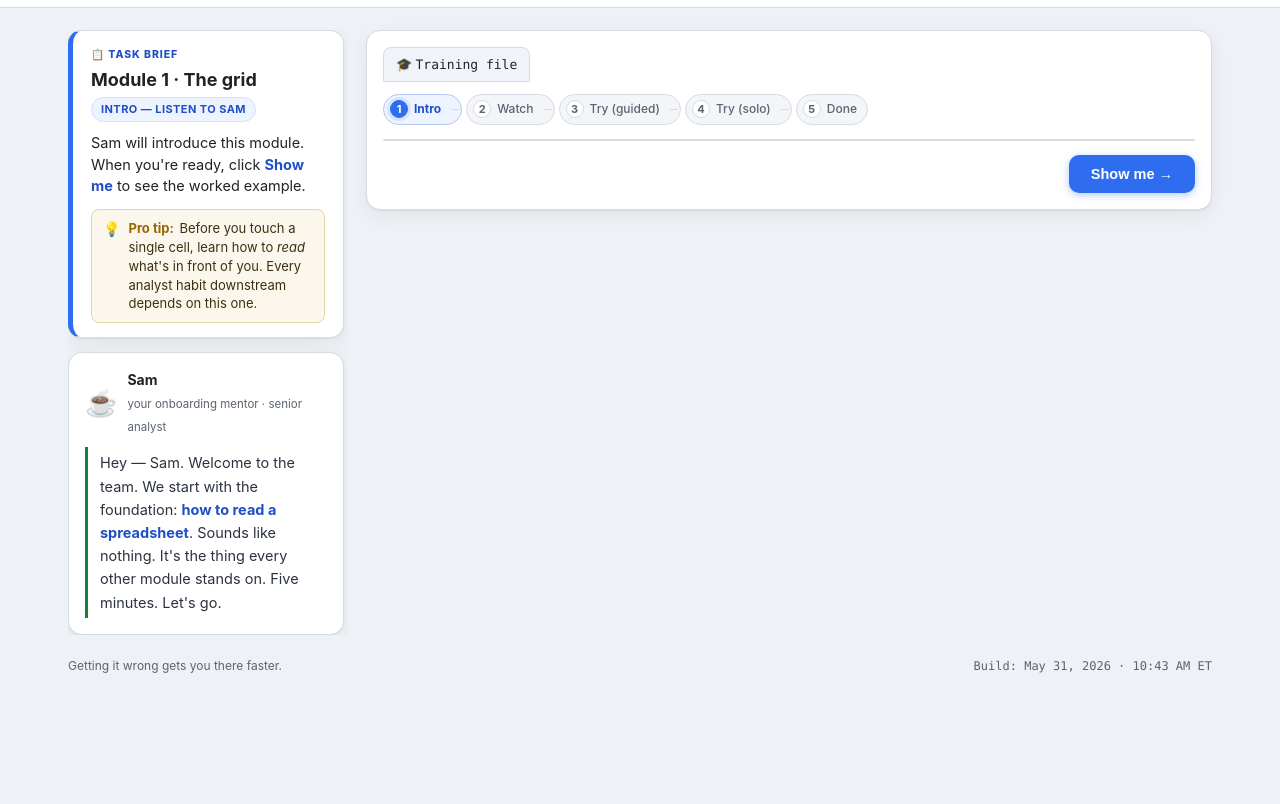
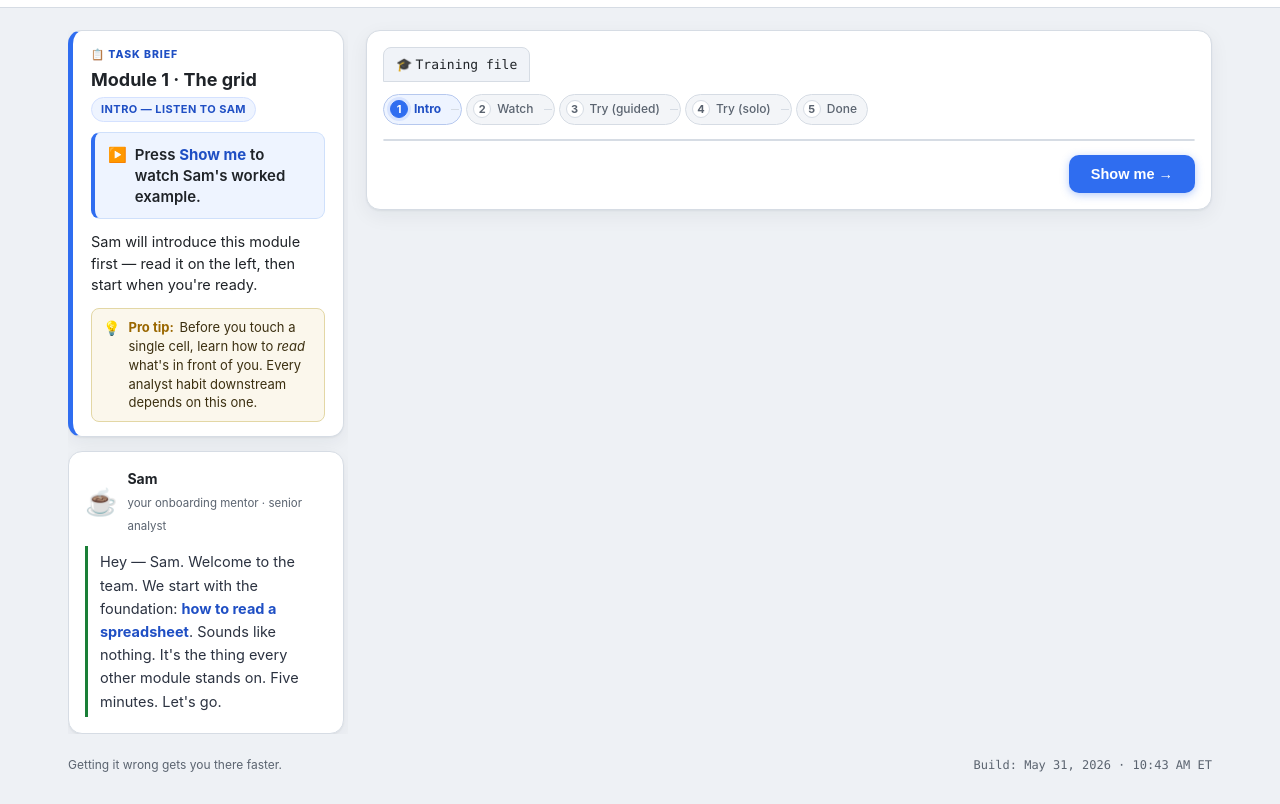
Before and after one commit to michaelnocito/spreadsheet-archaeology, a plain HTML site: page index.html in a window 1280 px wide. Both pictures are taken after a click on the button "Start Module 1 →". Shown: the part 51-855 px from the top of the page. Before the commit the page ends 800 px from the top, so only its background shows below. Drawn offline with Linux system fonts and the light colour scheme.

Commit message:
Brief card: surface a crisp "current task" directive above the prose
The action was buried inside the context sentence ("…only one is stored as
text. Click that one."). Now every brief leads with one scannable directive in
an accented box, with the prompt demoted to supporting context.

- styles.css: .brief-task callout (blue Academy / purple Job) + [hidden] fix
- academy.js: render opts.task per stage; intro/watch/try/done each get one
- lessons.js: task directive on every practice rep; prompts trimmed to context
- index.html + engine.js + waves.js: same directive line on the Job brief

Co-Authored-By: Claude Opus 4.8 <noreply@anthropic.com>

```diff
--- a/academy.js
+++ b/academy.js
@@ -51,6 +51,7 @@
             <div class="brief-eyebrow">📋 Task brief</div>
             <h2 id="a-brief-title" class="brief-title">Module</h2>
             <div id="a-brief-stage" class="brief-stage"></div>
+            <p id="a-brief-task" class="brief-task" hidden></p>
             <p id="a-prompt" class="brief-prompt"></p>
             <div id="a-brief-checklist-wrap" hidden>
               <div class="brief-sublabel">Your checklist</div>
@@ -120,6 +121,16 @@
   function setBrief(stage, opts) {
     opts = opts || {};
     $("#a-brief-stage").textContent = stage || "";
+    // The crisp directive — the one thing to do right now, scannable at a glance.
+    const taskEl = $("#a-brief-task");
+    if (opts.task) {
+      taskEl.innerHTML =
+        `<span class="task-icon">${opts.taskIcon || "🎯"}</span>` +
+        `<span class="task-do">${opts.task}</span>`;
+      taskEl.hidden = false;
+    } else {
+      taskEl.hidden = true;
+    }
     $("#a-prompt").innerHTML = opts.prompt || "";
     const wrap = $("#a-brief-checklist-wrap");
     if (opts.checklist && opts.checklist.length) {
@@ -185,7 +196,9 @@
     if (stage === "intro") {
       voice(lesson.mentor_intro);
       setBrief("Intro — listen to Sam", {
-        prompt: "Sam will introduce this module. When you're ready, click <b>Show me</b> to see the worked example."
+        taskIcon: "▶️",
+        task: "Press <b>Show me</b> to watch Sam's worked example.",
+        prompt: "Sam will introduce this module first — read it on the left, then start when you're ready."
       });
       $("#a-sheet").innerHTML = "";
       workHint("");
@@ -196,7 +209,9 @@
     if (stage === "teach") {
       voice(lesson.teach.explain);
       setBrief("Watch — worked example", {
-        prompt: "Sam's walking through a clean example. Just watch and follow what they're pointing at.",
+        taskIcon: "👀",
+        task: "Just watch what's highlighted below — then press <b>Got it</b>.",
+        prompt: "Sam's walking through a clean example. Nothing to click yet — follow what they point at.",
         checklist: [
           "Read Sam's explanation",
           "Notice what's highlighted in the file below",
@@ -224,6 +239,7 @@
         ? "Go ahead — I'll leave the answer highlighted and a hint up while you get the feel."
         : "Now without the training wheels. Take your time. Backup's right there if you want it.");
       setBrief(guided ? "Try it — guided (we do)" : "Try it — solo (you do)", {
+        task: rep.task,
         prompt: rep.prompt,
         checklist: rep.checklist
       });
@@ -284,6 +300,10 @@
       const hasNextLesson = lessonIdx + 1 < LESSONS.length;
       voice(lesson.mentor_outro);
       setBrief("Module complete ✓", {
+        taskIcon: "✅",
+        task: hasNextLesson
+          ? "Press <b>Next module</b> to keep going."
+          : "Press <b>Head to the job</b> to start for real.",
         prompt: hasNextLesson
           ? "Skill banked. One more before we open the cursed drive."
           : "You've got the skill. Time to use it for real."
--- a/engine.js
+++ b/engine.js
@@ -34,6 +34,13 @@
     renderPredecessor(WAVE.scenario.intro, "intro");
     $("#job-brief-title").textContent = `File ${state.index + 1} · ${WAVE.concept.name}`;
     $("#job-brief-stage").textContent = "On the job — apply what you learned";
+    if (WAVE.task && WAVE.task.directive) {
+      $("#job-brief-task").innerHTML =
+        `<span class="task-icon">🎯</span><span class="task-do">${WAVE.task.directive}</span>`;
+      $("#job-brief-task").hidden = false;
+    } else {
+      $("#job-brief-task").hidden = true;
+    }
     $("#task-prompt").innerHTML = WAVE.task.prompt;
     $("#filename").textContent = WAVE.artifact ? WAVE.artifact.title : "";
     $(".tab-name").textContent = WAVE.artifact ? WAVE.artifact.title : "";
--- a/index.html
+++ b/index.html
@@ -42,6 +42,7 @@
           <div class="brief-eyebrow">📋 Task brief</div>
           <h2 id="job-brief-title" class="brief-title">Cursed file</h2>
           <div id="job-brief-stage" class="brief-stage">On the job</div>
+          <p id="job-brief-task" class="brief-task" hidden></p>
           <p id="task-prompt" class="brief-prompt"></p>
           <div id="job-brief-checklist-wrap" hidden>
             <div class="brief-sublabel">Your checklist</div>
--- a/lessons.js
+++ b/lessons.js
@@ -19,7 +19,8 @@
  *   id, week, day, concept:{name}, teaches_for
  *   mentor_intro                       Sam's warm setup
  *   teach   { explain, example:{sheet…, highlight_row, callout} }
- *   practice[]  { mode:"guided"|"solo", prompt, hint?, artifact, success_check, praise }
+ *   practice[]  { mode:"guided"|"solo", task, prompt, hint?, artifact, success_check, praise }
+ *               task = the one crisp directive (brief headline); prompt = context
  *   mentor_outro
  * ========================================================================== */
 
@@ -79,7 +80,8 @@ const LESSONS = [
       {
         mode: "guided",
         kind: "select_cell",
-        prompt: "Click cell <b>C2</b>. I've highlighted it so you can see it.",
+        task: "Click cell <b>C2</b>.",
+        prompt: "It's highlighted so you can see exactly where to look.",
         hint: "Column C is the third column from the left. Row 2.",
         checklist: [
           "Find column <b>C</b> (third column across the top)",
@@ -103,7 +105,8 @@ const LESSONS = [
       {
         mode: "solo",
         kind: "select_cell",
-        prompt: "No highlight this time. Click cell <b>D3</b>.",
+        task: "Click cell <b>D3</b>.",
+        prompt: "No highlight this time — you've got this.",
         hint: "D is the fourth column. Row 3.",
         checklist: [
           "Find column <b>D</b>",
@@ -164,7 +167,8 @@ const LESSONS = [
       {
         mode: "guided",
         kind: "select_row",
-        prompt: "Click the <b>header row</b>. I've highlighted it so you can see the shape.",
+        task: "Click the <b>header row</b> — the row where every cell is a column name.",
+        prompt: "It's highlighted so you can see the shape you're hunting for.",
         hint: "Skip the title banner and the blank row. Find where the column names start.",
         checklist: [
           "Scan the file top to bottom",
@@ -193,7 +197,8 @@ const LESSONS = [
       {
         mode: "solo",
         kind: "select_row",
-        prompt: "No highlight this time. Find the <b>header row</b> on your own.",
+        task: "Click the <b>header row</b>.",
+        prompt: "No highlight this time — find it on your own.",
         hint: "Same idea — logo, blanks, then the row of column names.",
         checklist: [
           "Scan the file top to bottom",
@@ -266,7 +271,8 @@ const LESSONS = [
       {
         mode: "guided",
         kind: "select_column",
-        prompt: "Click the column that holds <b>dates</b>. I've highlighted it so you can see the shape.",
+        task: "Click the column that holds <b>dates</b>.",
+        prompt: "It's highlighted so you can see the shape you're after.",
         hint: "Dates look like calendar values — year-month-day, slashes, or month names.",
         checklist: [
           "Skim each column top to bottom",
@@ -291,7 +297,8 @@ const LESSONS = [
       {
         mode: "solo",
         kind: "select_column",
-        prompt: "No highlight this time. Click the column that holds <b>numbers</b> (the kind you'd actually do math on).",
+        task: "Click the column that holds <b>numbers</b> — the kind you'd do math on.",
+        prompt: "No highlight this time. Watch out for IDs and codes that only look numeric.",
         hint: "Look past IDs and codes — find the column you'd reach for if someone asked you to <code>SUM</code> it.",
         checklist: [
           "Scan each column's values",
@@ -363,7 +370,8 @@ const LESSONS = [
       {
         mode: "guided",
         kind: "select_column",
-        prompt: "Click the column where the numbers are <b>stored as text</b>. I've highlighted it — look for the green corner flags.",
+        task: "Click the column whose numbers are <b>stored as text</b>.",
+        prompt: "It's highlighted — look for the green corner flags on every cell.",
         hint: "Real numbers are clean. The text-numbers wear a tiny green triangle in the corner of every cell.",
         checklist: [
           "Skim each column of values",
@@ -389,7 +397,8 @@ const LESSONS = [
       {
         mode: "solo",
         kind: "select_column",
-        prompt: "No highlight this time. Two columns look numeric — only one is <b>stored as text</b>. Click that one.",
+        task: "Click the column that's <b>stored as text</b>.",
+        prompt: "No highlight this time. Two columns look numeric — only one is actually text.",
         hint: "Ignore the values themselves. Hunt for the green corner flags — that's the column with the problem.",
         checklist: [
           "Find every column that <i>looks</i> like numbers",
--- a/styles.css
+++ b/styles.css
@@ -156,6 +156,25 @@ body {
 .brief-card.brief-job .brief-stage {
   color: #6639ba; background: #f3eefb; border-color: #ddccf3;
 }
+/* The single crisp directive — "what do I do right now." Most prominent line
+   in the brief so the action never has to be decoded out of the context prose
+   (player-orientation principle). Sits above the supporting prompt. */
+.brief-task {
+  margin: 0 0 12px; padding: 11px 13px;
+  background: #eef4ff; border: 1px solid #cfe0fb; border-left: 4px solid var(--accent);
+  border-radius: 9px; color: var(--ink);
+  font-size: 15px; font-weight: 600; line-height: 1.4;
+  display: flex; gap: 8px; align-items: flex-start;
+}
+.brief-task[hidden] { display: none; } /* flex would otherwise beat the hidden attr */
+.brief-task .task-icon { flex: 0 0 auto; }
+.brief-task .task-do { flex: 1 1 auto; min-width: 0; }
+.brief-task b { color: var(--accent-d); }
+.brief-card.brief-job .brief-task {
+  background: #f3eefb; border-color: #ddccf3; border-left-color: #7c4dff;
+}
+.brief-card.brief-job .brief-task b { color: #6639ba; }
+
 .brief-prompt {
   margin: 0 0 12px; font-size: 14.5px; line-height: 1.5; color: var(--ink);
 }
--- a/waves.js
+++ b/waves.js
@@ -18,7 +18,8 @@
  *   callbacks      [] ids of earlier concepts this wave makes you reuse
  *   scenario       { intro (Predecessor voice), artifact_ref }
  *   artifact       { kind:"sheet", title, rows[][], merged_title_row, blank_rows[] }
- *   task           { kind, prompt, success_check, fail_check }
+ *   task           { kind, directive, prompt, success_check, fail_check }
+ *                  directive = crisp brief headline ("do this"); prompt = context
  *   help           { tier1, tier2, tier3 }   <- pull-only, revealed one at a time
  *   feedback       { win, fail, miss? }       <- miss = chosen, but neither win nor the named blunder
  *   sets_up        [] ids of concepts this wave foreshadows
@@ -72,8 +73,9 @@ const WAVES = [
 
     task: {
       kind: "select_row",
+      directive: "Click the row where the <b>real column labels</b> begin — before you edit anything.",
       prompt:
-        "Row 1 is a merged title cell. Rows 2–3 are blank. Click the row number where the <b>real data labels</b> begin — before you touch a single cell.",
+        "Row 1 is a merged title cell and rows 2–3 are blank. The real labels are buried below — find where they actually start.",
       checklist: [
         "Open the file but <b>don't edit yet</b>",
         "Scan top to bottom — note the title banner and blank rows",
```
